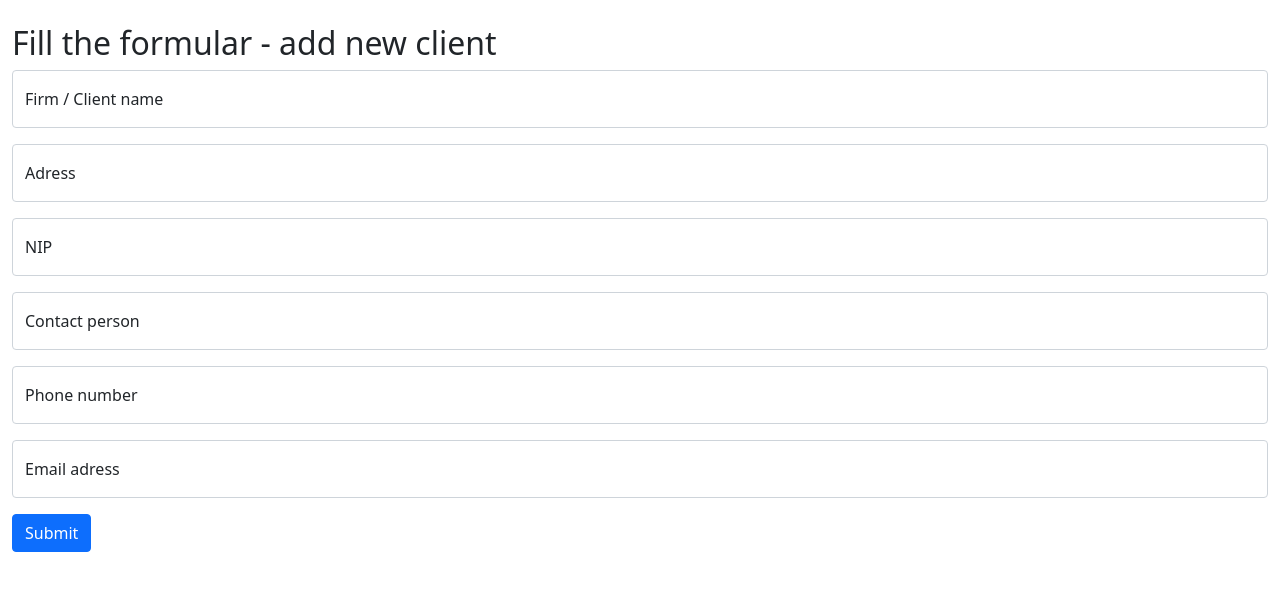
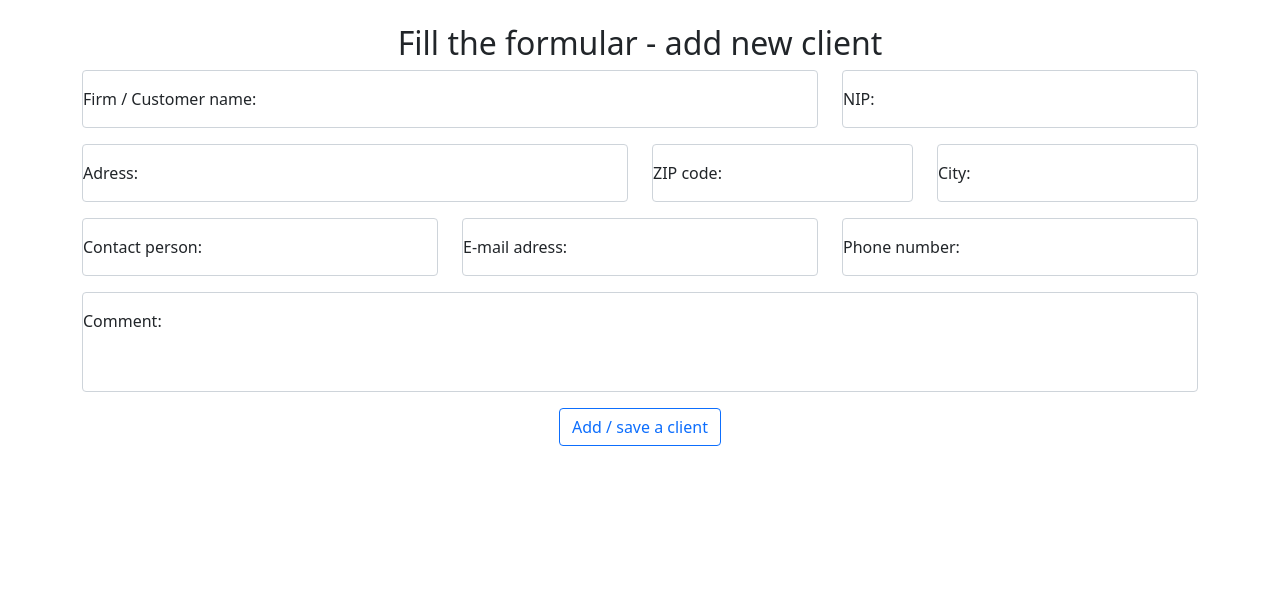
Before and after one commit to SzymonGolus/WorkManagementSystem, a Flask app: template Templates/client_add.html in a window 1280 px wide. Shown: the part 56-647 px from the top of the page. Run offline with Flask 2, Linux system fonts and the light colour scheme; the template is opened without the code that fills it, so the values that code supplies are empty.

Commit message:
Better looking client form, working links in menu

```diff
--- a/Templates/client_add.html
+++ b/Templates/client_add.html
@@ -1,35 +1,58 @@
 {% include "menu.html" %}
 
-<div class="container-fluid">
 <br>
+
+
+<center>
+
+  <form  method='POST' action='#'>
+  <div class="container">
     <h2>Fill the formular - add new client</h2>
-
-<form method="POST" action="{{ url_for('clients') }}">
-<div class="form-floating mb-3">
-    <input type="text" class="form-control" id="floatingInput" placeholder="firm">
-    <label for="floatingInput">Firm / Client name</label>
+    <div class="row">
+      <div class="col-8 form-floating mb-3">
+    <input type="text" class="form-control" id="firm" name="firm" placeholder="firm">
+      <label for="floatingInput">Firm / Customer name:</label>
       </div>
-  <div class="form-floating mb-3">
-    <input type="text" class="form-control" id="floatingInput" placeholder="adress">
-    <label for="floatingInput">Adress</label>
+      <div class="col-4 form-floating mb-3">
+    <input type="" class="form-control" id="nip" name="nip" placeholder="nip">
+      <label for="floatingInput">NIP:</label>
       </div>
-  <div class="form-floating mb-3">
-    <input type="text" class="form-control" id="floatingInput" placeholder="nip">
-    <label for="floatingInput">NIP</label>
     </div>
-  <div class="form-floating mb-3">
-    <input type="text" class="form-control" id="floatingInput" placeholder="contact_person">
-    <label for="floatingInput">Contact person</label>
+    <div class="row">
+      <div class="col-6 form-floating mb-3">
+    <input type="text" class="form-control" id="adress" name="adress" placeholder="adress">
+      <label for="floatingInput">Adress:</label>
       </div>
-  <div class="form-floating mb-3">
-    <input type="text" class="form-control" id="floatingInput" placeholder="phone">
-    <label for="floatingInput">Phone number</label>
+      <div class="col-3 form-floating mb-3">
+    <input type="text" class="form-control" id="zip_code" name="zip_code" placeholder="zip_code">
+      <label for="floatingInput">ZIP code:</label>
       </div>
-  <div class="form-floating mb-3">
-    <input type="email" class="form-control" id="floatingInput" placeholder="email">
-    <label for="floatingInput">Email adress</label>
+      <div class="col-3 form-floating mb-3">
+    <input type="text" class="form-control" id="city" name="city" placeholder="city">
+      <label for="floatingInput">City:</label>
       </div>
-
-<button type="submit" class="btn btn-primary">Submit</button>
     </div>
+    <div class="row">
+      <div class="col-4 form-floating mb-3">
+    <input type="text" class="form-control" id="contact_person" name="contact_person" placeholder="contact_person">
+      <label for="floatingInput">Contact person:</label>
+      </div>
+      <div class="col-4 form-floating mb-3">
+    <input type="text" class="form-control" id="email" name="email" placeholder="email">
+      <label for="floatingInput">E-mail adress:</label>
+      </div>
+      <div class="col-4 form-floating mb-3">
+    <input type="text" class="form-control" id="phone" name="phone" placeholder="phone">
+      <label for="floatingInput">Phone number:</label>
+      </div>
+    </div>
+    <div class="row">
+      <div class="col-12 form-floating mb-3">
+    <input type="text" class="form-control" style="height: 100px" id="comment" name="comment" placeholder="comment">
+      <label for="floatingInput">Comment:</label>
+      </div>
+    </div>
+  </div>
+  <input class="btn btn-outline-primary" type="submit" value="Add / save a client">
   </form>
+  </center>
--- a/Templates/menu.html
+++ b/Templates/menu.html
@@ -17,7 +17,7 @@
               Clients
             </a>
             <ul class="dropdown-menu" aria-labelledby="navbarDropdownMenuLink">
-              <li><a class="dropdown-item" href="#">Add client</a></li>
+              <li><a class="dropdown-item" href="{{ url_for('client_add')}}">Add client</a></li>
               <li><a class="dropdown-item" href="#">See clients</a></li>
             </ul>
           </li>
--- a/app.py
+++ b/app.py
@@ -1,7 +1,20 @@
-from flask import Flask, render_template
+import re
+from flask import Flask, render_template, request, url_for
 
 app = Flask(__name__)
 
 @app.route('/')
 def index():
     return render_template('menu.html')
+
+
+@app.route('/client_add', methods=['POST', 'GET'])
+def client_add():
+    if request.method == 'GET':
+        # Client-add form
+        return render_template('client_add.html', client_add=client_add)
+    else:
+        body = request.form['firm']
+
+        return body
+        # Client added information
```
Lines whose indentation alone changed are shown as unchanged.
